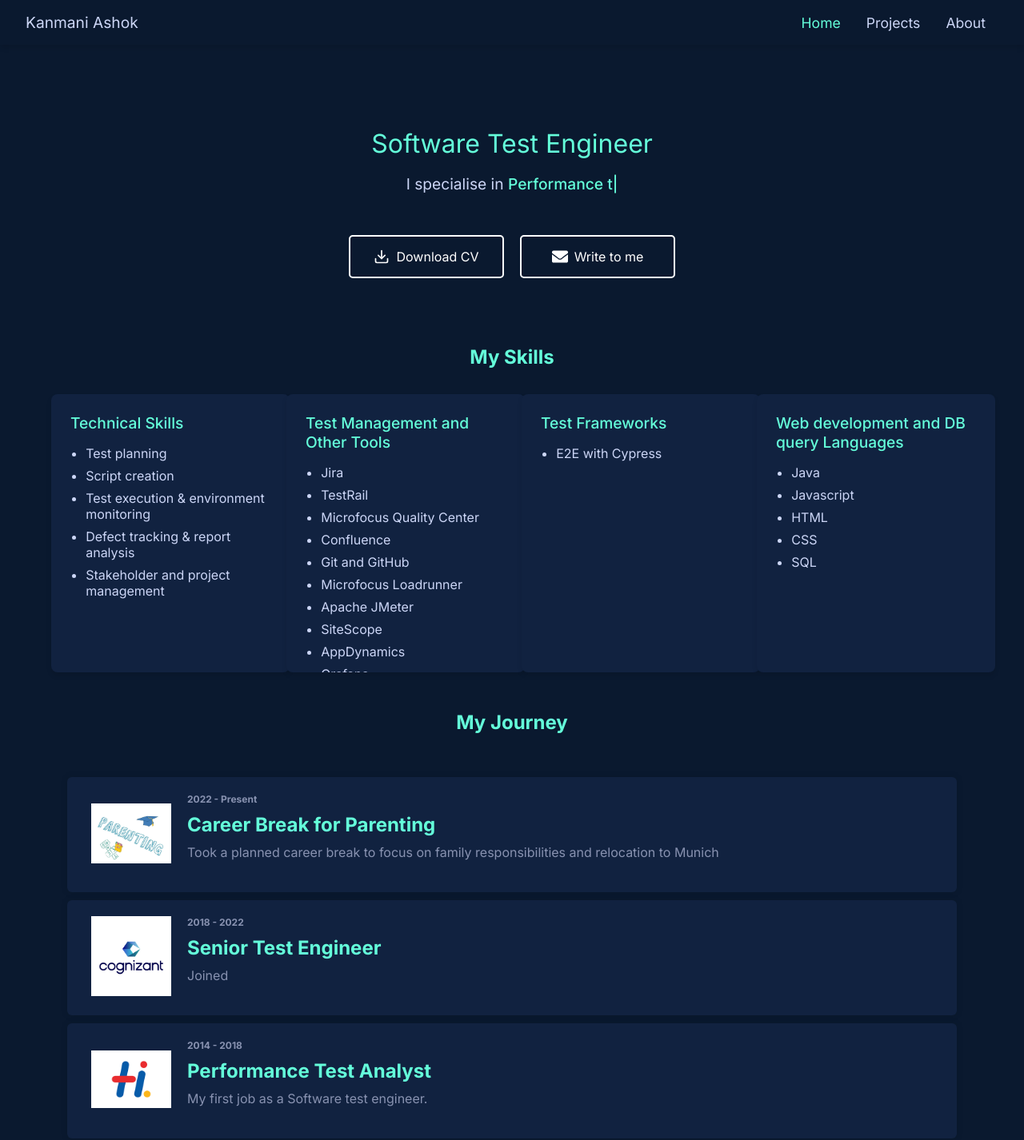
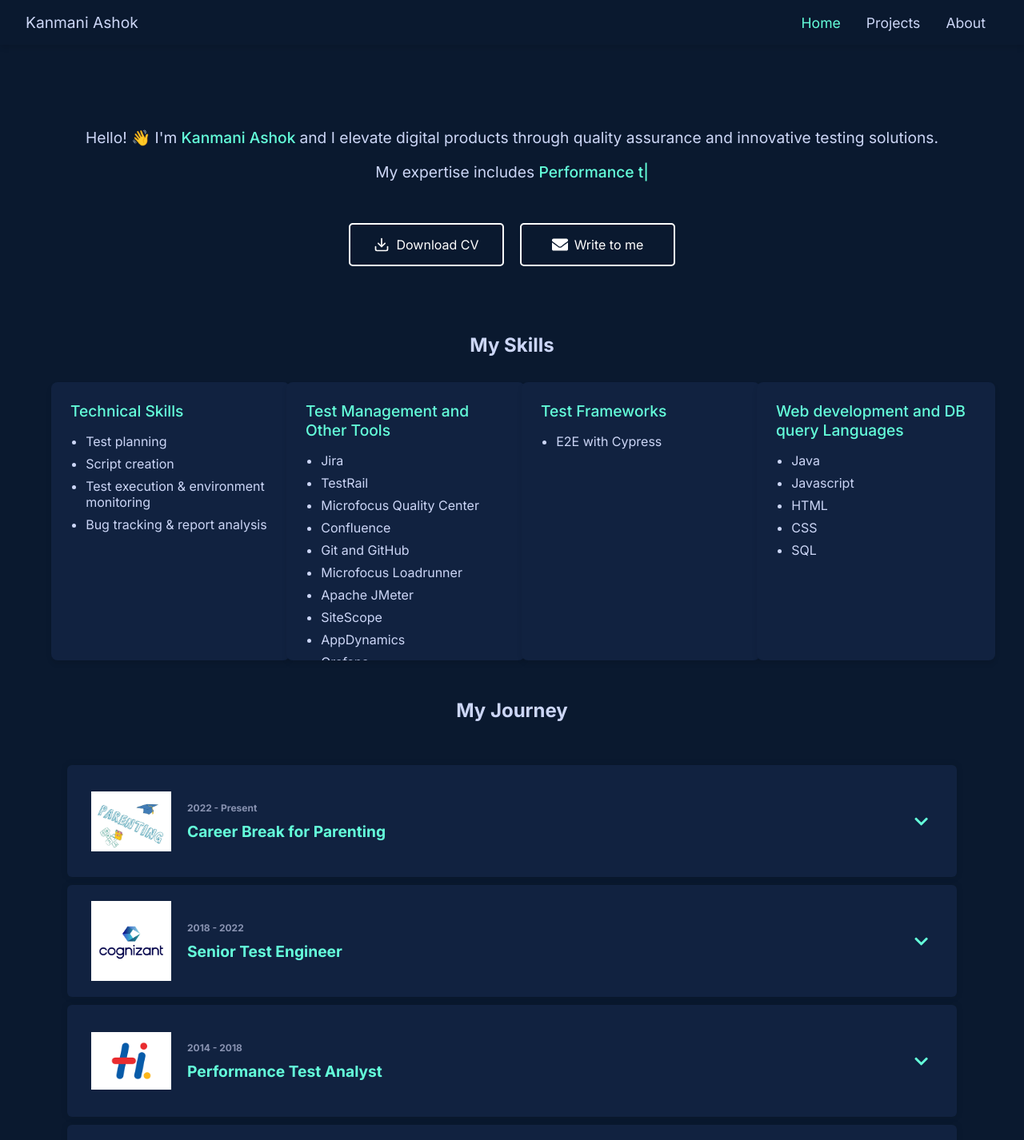
Before and after one commit to KanmaniAshok-QA/portfolio-v2, a React (Create React App) app: page / in a window 1280 px wide. Shown: the top 1426 px of the page at 80% size. Built offline with nearby package versions, Linux system fonts and the light colour scheme.

Commit message:
project exp changes 15 jul

```diff
--- a/src/App.js
+++ b/src/App.js
@@ -146,7 +146,7 @@ function App() {
         </MainContent>
         <FooterContainer>
           <SocialLinks>
-            <a href="https://github.com/KanmaniAshok-QA" target="_blank" rel="noopener noreferrer">
+            <a href="https://github.com/kanmaniashokqa" target="_blank" rel="noopener noreferrer">
               <FaGithub />
             </a>
             <a href="https://www.linkedin.com/in/kanmaniashok/" target="_blank" rel="noopener noreferrer">
--- a/src/components/About.js
+++ b/src/components/About.js
@@ -56,18 +56,6 @@ const TextContent = styled.div`
   }
 `;
 
-const Highlight = styled.span`
-  color: #4FD1C5;
-  font-weight: 500;
-`;
-
-const Link = styled.a`
-  color: #4FD1C5;
-  text-decoration: none;
-  &:hover {
-    text-decoration: underline;
-  }
-`;
 
 function About() {
   return (
--- a/src/components/Footer.js
+++ b/src/components/Footer.js
@@ -44,7 +44,7 @@ function Footer() {
         <SocialLink href="https://www.linkedin.com/in/kanmaniashok/" target="_blank" rel="noopener noreferrer">
           <FaLinkedin />
         </SocialLink>
-        <SocialLink href="https://github.com/kanmaniashok" target="_blank" rel="noopener noreferrer">
+        <SocialLink href="https://github.com/kanmaniashokqa" target="_blank" rel="noopener noreferrer">
           <FaGithub />
         </SocialLink>
       </SocialLinks>
--- a/src/components/HeroSection.js
+++ b/src/components/HeroSection.js
@@ -18,10 +18,10 @@ const HeroContainer = styled.div`
 
 const Title = styled(motion.h1)`
   font-weight: 200;
-  color: #64ffda;
+  color: #ccd6f6;
   margin-bottom: 0.5rem;
   margin-top: 0.5rem;
-  font-size: 2.0rem;
+  font-size: 1.2rem;
 
   @media (max-width: 768px) {
     font-size: 2rem;
@@ -85,6 +85,11 @@ const ButtonContainer = styled.div`
   flex-wrap: wrap;
 `;
 
+const Highlight = styled.span`
+  color: #64ffda;;
+  font-weight: 500;
+`;
+
 const HeroSection = () => {
   const typedRef = useRef(null);
 
@@ -105,21 +110,17 @@ const HeroSection = () => {
 
   return (
     <HeroContainer>
-      <Title
-        initial={{ opacity: 0, y: 50 }}
-        animate={{ opacity: 1, y: 0 }}
-        transition={{ duration: 1 }}
-      >
-        Software Test Engineer
+      <Title>
+      Hello! 👋 I'm <Highlight>Kanmani Ashok </Highlight>and I elevate digital products through quality assurance and innovative testing solutions.
       </Title>
       <Subtitle>
-        I specialise in {''}
+        My expertise includes {''}
         <TypedWrapper>
           <span ref={typedRef}></span>
         </TypedWrapper>
       </Subtitle>
       <ButtonContainer>
-        <ContactButton href="/Resume.pdf" download="Resume.pdf">
+        <ContactButton href="/Resume.pdf" download="Kanmani-Ashok-QA-Resume.pdf">
           <Download size={20} />
           Download CV
         </ContactButton>
--- a/src/components/Home.js
+++ b/src/components/Home.js
@@ -87,7 +87,7 @@ const BentoItem = styled.div`
 const SectionTitle = styled.h2`
   margin-top: 3rem;
   margin-bottom: 1.5rem;
-  color: #64ffda;
+  color: #ccd6f6;
 `;
 
 const SliderButton = styled.button`
@@ -140,8 +140,7 @@ function Home() {
         "Test planning",
         "Script creation",
         "Test execution & environment monitoring",
-        "Defect tracking & report analysis",
-        "Stakeholder and project management"
+        "Bug tracking & report analysis"
       ]
     },
     {
--- a/src/components/Timeline.js
+++ b/src/components/Timeline.js
@@ -1,5 +1,6 @@
-import React from 'react';
+import React, { useState } from 'react';
 import styled from 'styled-components';
+import { FaChevronDown, FaChevronUp } from 'react-icons/fa';
 
 const TimelineContainer = styled.div`
   position: relative;
@@ -11,6 +12,7 @@ const TimelineContainer = styled.div`
 
 const TimelineItem = styled.div`
   display: flex;
+  flex-direction: column;
   padding: 20px 30px;
   position: relative;
   background: #112240;
@@ -18,17 +20,21 @@ const TimelineItem = styled.div`
   margin: 10px 0;
   box-shadow: 0 0 10px rgba(0, 0, 0, 0.1);
   color: #ccd6f6;
+`;
 
-  @media (max-width: 600px) {
-    flex-direction: column;
-    padding-left: 30px;
-    padding-right: 25px;
-  }
+const ItemHeader = styled.div`
+  display: flex;
+  align-items: center;
 `;
 
 const LogoContainer = styled.div`
   flex: 0 0 100px;
+  width: 100px;
+  height: 100px;
   margin-right: 20px;
+  display: flex;
+  align-items: center;
+  justify-content: center;
 
   @media (max-width: 600px) {
     margin-bottom: 15px;
@@ -36,8 +42,8 @@ const LogoContainer = styled.div`
 `;
 
 const Logo = styled.img`
-  width: 100px;
-  height: 100px;
+  max-width: 100%;
+  max-height: 100%;
   object-fit: contain;
 `;
 
@@ -57,27 +63,60 @@ const TimelineTitle = styled.h3`
   margin: 0;
   padding: 0;
   color: #64ffda;
-  font-size: 1.5rem;
+  font-size: 1.2rem;
 `;
 
-const TimelineDescription = styled.p`
+const TimelineDescription = styled.ul`
   margin: 10px 0 0;
   color: #8892b0;
+  padding-left: 20px;
+`;
+
+const ToggleButton = styled.button`
+  background: none;
+  border: none;
+  color: #64ffda;
+  cursor: pointer;
+  font-size: 1.2rem;
+  margin-left: auto;
+  padding: 5px;
+  display: flex;
+  align-items: center;
 `;
 
 const Timeline = ({ events }) => {
+  const [expandedItems, setExpandedItems] = useState({});
+
+  const toggleItem = (index) => {
+    setExpandedItems(prev => ({
+      ...prev,
+      [index]: !prev[index]
+    }));
+  };
+
   return (
     <TimelineContainer>
       {events.map((event, index) => (
         <TimelineItem key={index}>
+          <ItemHeader>
             <LogoContainer>
               <Logo src={event.logo} alt={`${event.company} logo`} />
             </LogoContainer>
             <ContentContainer>
               <TimelineDate>{event.date}</TimelineDate>
               <TimelineTitle>{event.title}</TimelineTitle>
-            <TimelineDescription>{event.description}</TimelineDescription>
             </ContentContainer>
+            <ToggleButton onClick={() => toggleItem(index)}>
+              {expandedItems[index] ? <FaChevronUp /> : <FaChevronDown />}
+            </ToggleButton>
+          </ItemHeader>
+          {expandedItems[index] && (
+            <TimelineDescription>
+              {event.description.split('. ').map((point, i) => (
+                <li key={i}>{point}</li>
+              ))}
+            </TimelineDescription>
+          )}
         </TimelineItem>
       ))}
     </TimelineContainer>
```
Lines whose indentation alone changed are shown as unchanged.
